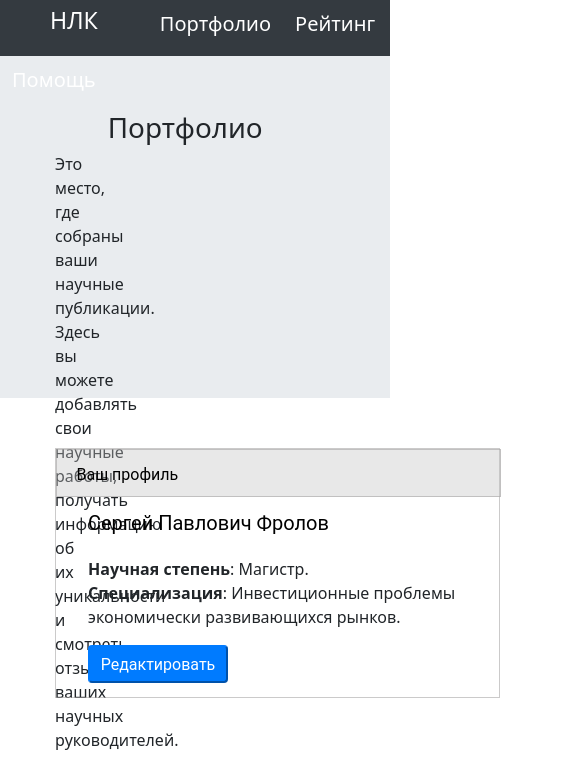
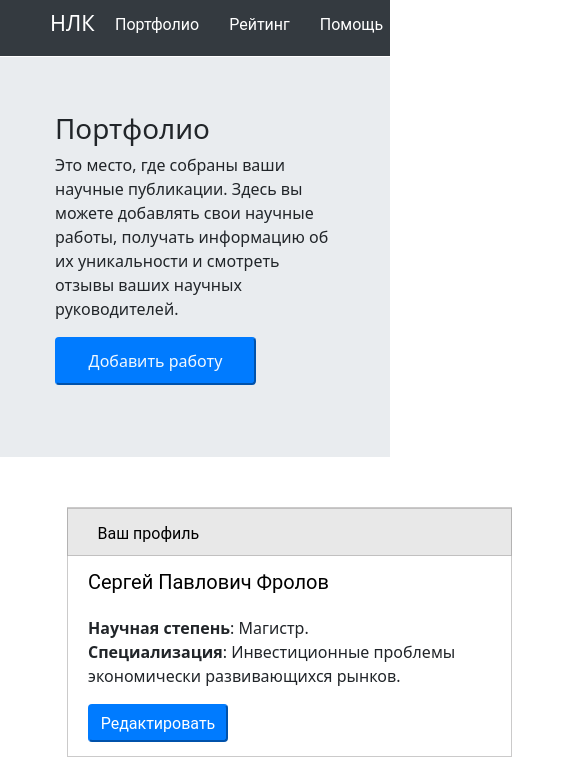
Before and after one commit to ksaxit/boostrap, a plain HTML site: page index.html in a window 390 px wide. Shown: the top 765 px of the page, 585 px wide, since content can reach past the window. Drawn offline with nearby package versions, Linux system fonts and the light colour scheme.

Commit message:
Немного адаптировал верстку под разные экраны еще нужно доработать modified: index.html

```diff
--- a/index.html
+++ b/index.html
@@ -2,11 +2,50 @@
 <html lang="ru">
 <head>
   <meta charset="UTF-8">
-  <meta name="viewport" content="width=device-width, initial-scale=1.0">
+  <meta name="viewport" content="width=device-width; initial-scale=1.0">
   <title>Document</title>
   <script src="https://cdn.jsdelivr.net/npm/bootstrap@5.2.3/dist/js/bootstrap.min.js" integrity="sha384-cuYeSxntonz0PPNlHhBs68uyIAVpIIOZZ5JqeqvYYIcEL727kskC66kF92t6Xl2V" crossorigin="anonymous"></script>
   <link rel="stylesheet" href="https://cdn.jsdelivr.net/npm/bootstrap@5.2.3/dist/css/bootstrap.min.css" integrity="sha384-rbsA2VBKQhggwzxH7pPCaAqO46MgnOM80zW1RWuH61DGLwZJEdK2Kadq2F9CUG65" crossorigin="anonymous">
   <style>
+    .container {
+        max-width: 1200px;
+    }
+
+    @media (max-width:1200px) {
+      .container{
+        max-width: 970px;
+      }
+    }
+
+    @media (max-width:992px){
+      .container{
+        max-width: 750px;
+      }
+    }
+
+    @media (max-width:767px){
+      .container{
+        max-width:500px;
+      }
+    }
+    @media (max-width:560px) {
+      .container{
+        max-width:375px;
+
+      }
+
+    }
+
+    #h5 {
+      color: #FFF;
+      font-family: Roboto;
+      font-size: 16px;
+      font-style: normal;
+      font-weight: 400;
+      line-height: normal;
+      float:left;
+      padding: 15px;
+    }
     td {
       color: #007BFF;
       font-family: "Roboto";
@@ -25,22 +64,22 @@
     }
   </style>
 </head>
-<body style='overflow-x:hidden;'>
+<body style="overflow-x: hidden;">
   <div style="background: #343A40; height:56px; width:100%">
-    <h3 style="float:left; padding: 7px 50px; color: white">НЛК</h3>
-    <h5 style="float:left; padding: 12px; color: white">Портфолио</h5>
-    <h5 style="float:left; padding: 12px; color: white">Рейтинг</h5>
-    <h5 style="float:left; padding: 12px; color: white">Помощь</h5>
+    <h4 class="col-1" style="float:left; padding: 10px 50px; color: white">НЛК</h4>
+    <h5 id="h5">Портфолио</h5>
+    <h5 id="h5">Рейтинг</h5>
+    <h5 class="col-1" id="h5">Помощь</h5>
   </div>
-  <div style="height: 342px;background: #E9ECEF;">
+  <div class="cont" style="float:left; width: 100%; height: 400px;background: #E9ECEF;">
     <h1 style="padding: 55px 55px 0px">Портфолио</h1>
-      <p style="padding: 0px 529px 0px 55px">Это место, где собраны ваши научные публикации. Здесь вы можете добавлять свои научные работы, получать информацию об их уникальности и смотреть отзывы ваших научных руководителей.</p>
+      <p style="padding: 0px 55px 0px 55px">Это место, где собраны ваши научные публикации. Здесь вы можете добавлять свои научные работы, получать информацию об их уникальности и смотреть отзывы ваших научных руководителей.</p>
       <button type="submit" style="margin: 0px 55px; width: 201px;height: 48px;flex-shrink: 0; border-radius: 4px;background: #007BFF; color:aliceblue; border-color: #007BFF;">Добавить работу</button>
   </div>
-  <div style="display:flex;">
-    <div class="container" style="width: 445px;height: 250px; margin: 50px 55px; border:1px solid rgba(165, 164, 164, 0.582);">
-      <div style="border:1px solid rgba(165, 164, 164, 0.582);background: rgba(192, 192, 192, 0.363);width: 445px;height: 48px;position:relative; left:-12.5px">
-        <p style="padding:15px 20px; color: #000;
+  <div class="container" style="float:left">
+    <div class="cont" style="float:left; width: 445px;height: 250px; margin: 50px 55px; border:1px solid rgba(165, 164, 164, 0.582);">
+      <div style="border:1px solid rgba(165, 164, 164, 0.582);background: rgba(192, 192, 192, 0.363);width: 445px;height: 48px;position:relative; left:-1.5px">
+        <p style="padding:15px 30px; color: #000;
         font-family: Roboto;
         font-size: 16px;
         font-style: normal;
@@ -57,9 +96,9 @@
       <button type="submit" style="margin: 0px 20px; width: 140px;
       height: 38px;border-radius: 4px;background: #007BFF;color: #FFF;font-family: Roboto;font-size: 16px;font-style: normal;font-weight: 400;line-height: normal;border-color: #007BFF;">Редактировать</button>
     </div>
-    <div class="container" style="width: 445px;height: 250px; margin: 50px 55px; border:1px solid rgba(165, 164, 164, 0.582);">
-      <div style="border:1px solid rgba(165, 164, 164, 0.582);border-radius: 4px 4px 0px 0px;background: rgba(192, 192, 192, 0.363);width: 445px;height: 48px;position:relative; left:-12.5px">
-        <p style="padding:15px 20px; color: #000;
+    <div class="cont" style="float:left; width: 445px;height: 250px; margin: 50px 55px; border:1px solid rgba(165, 164, 164, 0.582);">
+      <div style="border:1px solid rgba(165, 164, 164, 0.582);border-radius: 4px 4px 0px 0px;background: rgba(192, 192, 192, 0.363);width: 445px;height: 48px;position:relative; left:-1.5px">
+        <p style="padding:15px 30px; color: #000;
         font-family: Roboto;
         font-size: 16px;
         font-style: normal;
@@ -73,7 +112,8 @@
       line-height: normal;Line-height:30px"><b>На платформе</b>: 2 года.<br> <b>Добавлено работ</b>: 10.<br> <b>Средняя уникальность</b>: 75%.<br> <b>Языки работ</b>: русский, английский.</p>
     </div>
   </div>
-  <table class="table table-bordered" style="margin:55px">
+  <div class="container" style="float:left; margin: 0px 55px">
+    <table class="table table-bordered" style=" width:100%">
       <tbody>
         <tr>
           <th>Название работы</th>
@@ -145,8 +185,13 @@
         </tr>
       </tbody>
     </table>
-  <div style="width: 100%;height: 51px; background:#6361612f">
-    <p style="padding:0px 55px; position:relative; top:15px">© Научный личный кабинет. Все права защищены</p>
+  </div>
+  <div style="width: 100%;height: 51px; background:#6361612f; float:left; margin-top: 50px;">
+    <p style="padding:0px 55px; position:relative; top:15px; color: #6C757D;font-family: Roboto;
+    font-size: 16px;
+    font-style: normal;
+    font-weight: 400;
+    line-height: normal;">© Научный личный кабинет. Все права защищены</p>
   </div>
 </body>
 </html>
```
Lines whose indentation alone changed are shown as unchanged.
